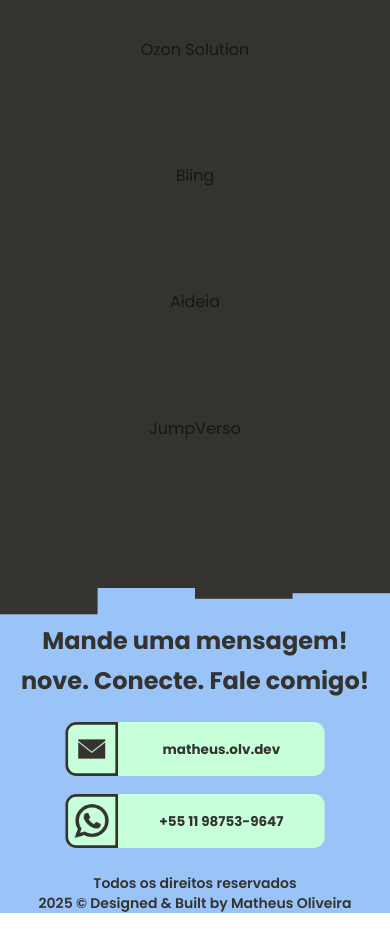
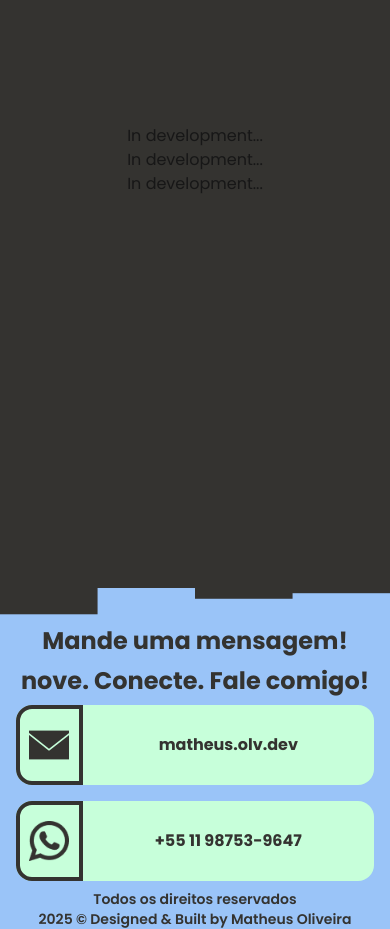
Before and after one commit to fatekkl/Portfolio-Next, a Next.js app: page / in a window 390 px wide. Shown: the part 2560-3489 px from the top of the page. Built offline with nearby package versions, Linux system fonts and the light colour scheme.

Commit message:
fix responsivity on contact + start projects view on mobile

```diff
--- a/src/app/Components/Contact/index.tsx
+++ b/src/app/Components/Contact/index.tsx
@@ -20,31 +20,32 @@
         </h2>
       </header>
 
-      <div className="flex max-sm:scale-90 flex-col md:gap-4 lg:gap-8">
+      <div className="flex flex-col gap-4 w-full px-4 md:px-0 md:gap-4 lg:gap-8 items-center">
         <a
           href="mailto:matheus.olv.dev@gmail.com?body=Ol%C3%A1,%20vimos%20seu%20portf%C3%B3lio..."
           target="_blank"
           rel="noopener noreferrer"
-          className="max-md:scale-75 w-96 h-20 bg-tea rounded-2xl flex items-center text-jet font-bold text-xl justify-start transition-all duration-300 ease-in-out hover:cursor-pointer hover:scale-110 max-sm:scale-75 max-sm:hover:scale-90"
+          className="w-full max-w-md h-20 bg-tea rounded-2xl flex items-center text-jet font-bold text-base md:text-xl justify-start transition-all duration-300 ease-in-out hover:scale-105 hover:cursor-pointer"
         >
           <ContactButton path="../../../assets/email.png" />
           <div className="w-full h-full flex items-center justify-center">
             <span>matheus.olv.dev</span>
           </div>
         </a>
+
         <a
           href="https://wa.me/5511987539647?text=Ol%C3%A1%20Matheus!"
           target="_blank"
           rel="noopener noreferrer"
-          className="max-md:scale-75 w-96 h-20 bg-tea rounded-2xl flex items-center text-jet font-bold text-xl transition-all duration-300 ease-in-out justify-start hover:cursor-pointer max-sm:hover:scale-90 hover:scale-110 max-sm:scale-75"
+          className="w-full max-w-md h-20 bg-tea rounded-2xl flex items-center text-jet font-bold text-base md:text-xl justify-start transition-all duration-300 ease-in-out hover:scale-105 hover:cursor-pointer"
         >
           <ContactButton path="../../../assets/whatsapp.png" />
           <div className="w-full h-full flex items-center justify-center">
             <span>+55 11 98753-9647</span>
           </div>
-
         </a>
       </div>
+
 
       <footer className="flex flex-col justify-end text-center text-jet md:text-xl font-semibold max-sm:text-sm">
         <span>{contactText.terms}</span>
--- a/src/app/Components/ContactButton/index.tsx
+++ b/src/app/Components/ContactButton/index.tsx
@@ -1,10 +1,7 @@
-
-export default function ContactButton({path = ""}) {
-
-
+export default function ContactButton({ path = "" }) {
     return (
-        <div className="h-full w-24 border-4 border-jet rounded-l-2xl flex justify-center items-center hover:cursor-pointer">
-            <img src={path}/>
-        </div>
-    )
-}
+      <div className="h-full w-20 sm:w-24 md:w-28 border-4 border-jet rounded-l-2xl flex justify-center items-center hover:cursor-pointer">
+        <img src={path} className="h-10 w-10 object-contain" alt="Ícone de contato" />
+      </div>
+    );
+  }
--- a/src/app/Components/MobileProject/index.tsx
+++ b/src/app/Components/MobileProject/index.tsx
@@ -1,7 +1,9 @@
 
 
-export default function MobileProject ({projectTitle = ""}) {
+export default function MobileProject({ projectTitle = "" }) {
     return (
-       <h1>{projectTitle}</h1>
+        <div className="">
+            <h1>In development...</h1>
+        </div>
     )
 }
--- a/src/app/Components/Projects/index.tsx
+++ b/src/app/Components/Projects/index.tsx
@@ -144,7 +144,7 @@
         style={{ backgroundImage: "url('../assets/Background.png')" }}
         className="bg-jet lg:min-h-[100vh] min-h-[120vh] bg-no-repeat bg-bottom bg-contain flex justify-center relative"
       >
-        <div className="w-[50rem] h-[55rem] max-lg:p-20 lg:p-0 flex flex-col items-center gap-6 mt-20">
+        <div className="w-[50rem] h-[55rem] lg:p-0 flex flex-col items-center gap-6 mt-20">
           <header className="w-full flex items-center justify-center gap-8">
             <h1 className="text-3xl max-sm:text-2xl font-bold text-jordy">{projectsText.title}</h1>
             <Line2 />
@@ -209,12 +209,10 @@
             </section>
           </div>
 
-          <div className={`${isMobile ? "flex flex-col items-center justify-around w-full h-full" : "hidden"} `}>
+          <div className={`${isMobile ? "flex flex-col items-center justify-center w-full h-full" : "hidden"} `}>
                 <MobileProject projectTitle="Resend"/>
                 <MobileProject projectTitle="Ozon Solution"/>
                 <MobileProject projectTitle="Bling"/>
-                <MobileProject projectTitle="Aideia"/>
-                <MobileProject projectTitle="JumpVerso"/>
           </div>
 
         </div>
--- a/tailwind.config.ts
+++ b/tailwind.config.ts
@@ -8,6 +8,9 @@
   ],
   theme: {
     extend: {
+      boxShadow: {
+        blue: '0 4px 6px rgba(59, 130, 246, 0.5)', // blue-500
+      },
       keyframes: {
         breathing: {
           '0%, 100%': { transform: 'scale(1)' },
```
